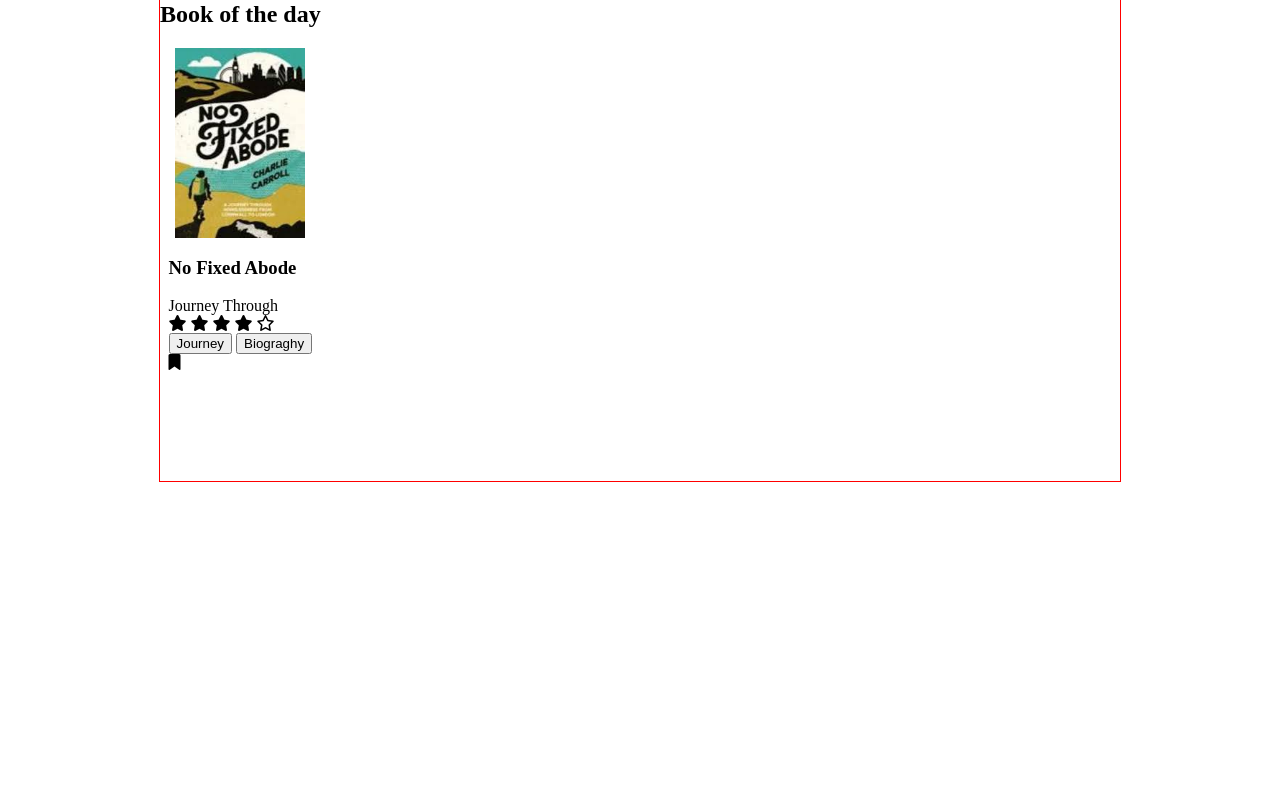
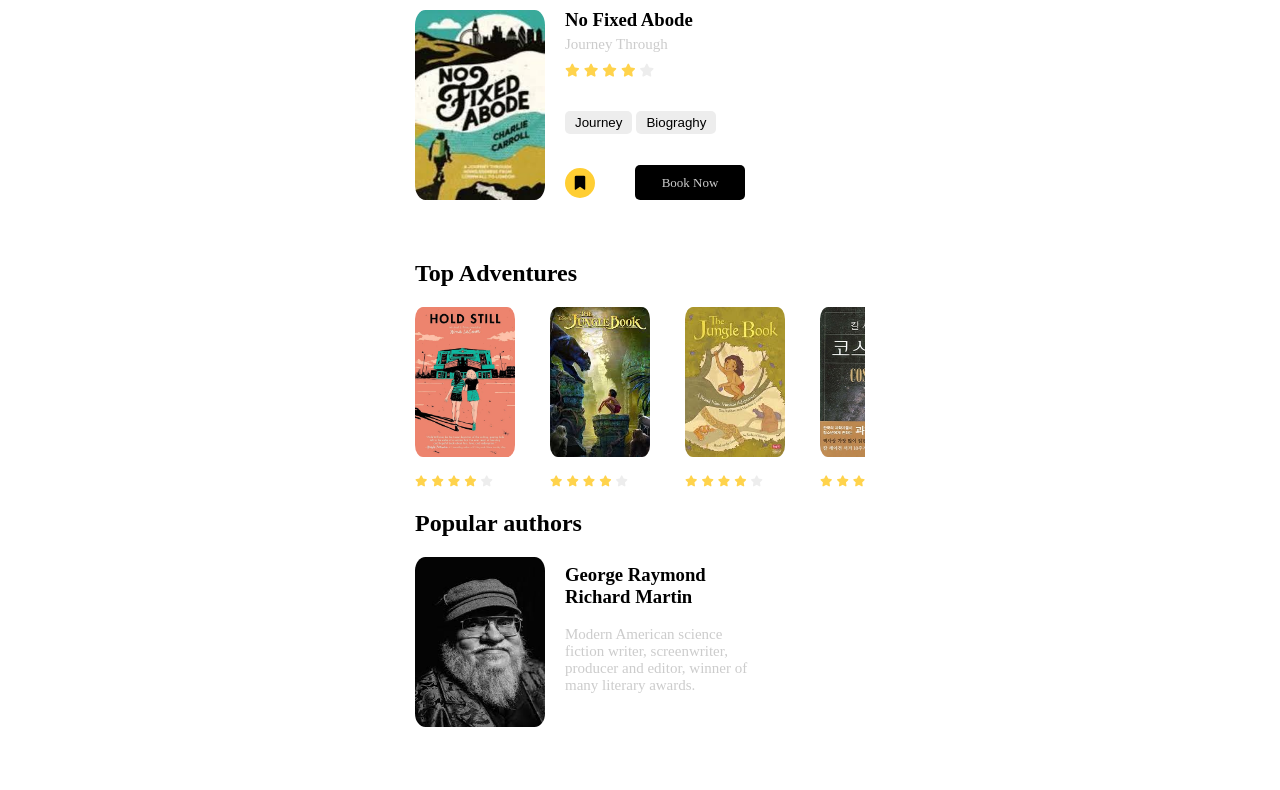
Before and after one commit to yyyn012/Kokoa-challenges, a plain HTML site: page index.html in a window 1280 px wide. Shown: the part 220-1010 px from the top of the page. Before the commit the page ends 800 px from the top, so only its background shows below. Drawn offline with Linux system fonts and the light colour scheme.

Commit message:
book challenge done

```diff
--- a/index.html
+++ b/index.html
@@ -11,11 +11,13 @@
     <title>library</title>
   </head>
   <body>
+    <div class="header-color">
       <header>
         <i class="fa-solid fa-bars"></i>
         <h2>library</h2>
         <i class="fa-solid fa-cart-shopping"></i>
       </header>
+    </div>
 
     <div class="search">
       <input type="text" placeholder="Search books..." maxlength="50" />
@@ -23,11 +25,11 @@
     </div>
 
     <div class="main">
-      <div class="bookDay">
       <div class="bookDay-wrap">
         <h2>Book of the day</h2>
         <img src="/img/no fixed abode.jpg" alt="no fixed abode" />
         <div class="bookDayInfo">
+          <div class="bookDayText">
             <h3>No Fixed Abode</h3>
             <span>Journey Through</span>
             <div class="star">
@@ -35,23 +37,82 @@
               <i class="fa-solid fa-star"></i>
               <i class="fa-solid fa-star"></i>
               <i class="fa-solid fa-star"></i>
-              <i class="fa-regular fa-star"></i>
+              <i class="fa-solid fa-star"></i>
             </div>
-            <div class="btn">
+          </div>
+
+          <div class="bookDay-btn">
             <button>Journey</button>
             <button>Biograghy</button>
           </div>
+          <div class="bookNow">
             <div class="bookMark">
               <i class="fa-solid fa-bookmark"></i>
             </div>
-            <div class="bookNow"></div>
+            <a href="#">Book Now</a>
           </div>
         </div>
       </div>
 
-      <div class="popular-authors">
-        <div class="authorsImg"></div>
-        <div class="authorsInfo"></div>
+      <div class="topAdventures-wrap">
+        <h2>Top Adventures</h2>
+        <div class="topAdventures">
+          <div class="img-wrap">
+            <img src="/img/hold still.jpg" alt="hold still" />
+            <div class="star">
+              <i class="fa-solid fa-star"></i>
+              <i class="fa-solid fa-star"></i>
+              <i class="fa-solid fa-star"></i>
+              <i class="fa-solid fa-star"></i>
+              <i class="fa-solid fa-star"></i>
+            </div>
+          </div>
+          <div class="img-wrap">
+            <img src="/img/jungle book.jpg" alt="jungle book" />
+            <div class="star">
+              <i class="fa-solid fa-star"></i>
+              <i class="fa-solid fa-star"></i>
+              <i class="fa-solid fa-star"></i>
+              <i class="fa-solid fa-star"></i>
+              <i class="fa-solid fa-star"></i>
+            </div>
+          </div>
+          <div class="img-wrap">
+            <img src="/img/junble book2.jpg" alt="jungle book2" />
+            <div class="star">
+              <i class="fa-solid fa-star"></i>
+              <i class="fa-solid fa-star"></i>
+              <i class="fa-solid fa-star"></i>
+              <i class="fa-solid fa-star"></i>
+              <i class="fa-solid fa-star"></i>
+            </div>
+          </div>
+          <div class="img-wrap">
+            <img src="/img/cosmos.jpg" alt="cosmos" />
+            <div class="star">
+              <i class="fa-solid fa-star"></i>
+              <i class="fa-solid fa-star"></i>
+              <i class="fa-solid fa-star"></i>
+              <i class="fa-solid fa-star"></i>
+              <i class="fa-solid fa-star"></i>
+            </div>
+          </div>
+        </div>
+      </div>
+
+      <div class="popular-wrap">
+        <h2>Popular authors</h2>
+        <img src="/img/author.jpg" alt="author" />
+        <div class="authorsInfo">
+          <h3>
+            George Raymond <br />
+            Richard Martin
+          </h3>
+          <span
+            >Modern American science fiction writer, screenwriter, producer and
+            editor, winner of many literary awards.</span
+          >
+        </div>
       </div>
     </div>
   </body>
--- a/style.css
+++ b/style.css
@@ -1,28 +1,48 @@
 body {
-  position: relative;
   padding: 0;
-  margin: 0;
+  margin: 0 auto;
+  width: 500px;
   height: 100vh;
   display: flex;
   justify-content: center;
   align-items: center;
   flex-direction: column;
+  box-sizing: border-box;
+  position: relative;
+}
+
+a {
+  color: #000;
+  text-decoration: none;
+}
+
+img {
+  border-radius: 8%;
+}
+
+.header-color {
+  position: absolute;
+  top: 0;
+  background-color: #ffce33;
+  width: 500px;
+  height: 100px;
 }
 
 header {
-  position: absolute;
-  top: 0;
-  background-color: #ffce33;
-  width: 100vw;
-  height: 100px;
+  width: 90%;
+  margin: 0 auto;
   display: flex;
-  justify-content: space-between;
+  justify-content: space-around;
   align-items: center;
   flex-direction: row;
 }
 
+header > i,
+header > h2 {
+  line-height: 50px;
+}
+
 header > i {
-  padding: 0 35px;
   font-size: 20px;
 }
 
@@ -32,7 +52,7 @@ header > i {
   display: flex;
   justify-content: center;
   align-items: center;
-  width: 75vw;
+  width: 400px;
   height: 70px;
   border: 1px solid #fff;
   border-radius: 40px;
@@ -42,7 +62,7 @@ header > i {
 
 .search > input {
   border: none;
-  width: 60vw;
+  width: 350px;
   height: 65px;
   outline: none;
 }
@@ -53,30 +73,174 @@ header > i {
 
 .search > i {
   position: absolute;
-  right: 30px;
+  right: 40px;
   cursor: pointer;
   color: #ccc;
 }
 
+.star > i {
+  color: #ffd34c;
+  font-size: 13px;
+  padding-top: 15px;
+}
+
+.star > i:last-child {
+  color: #ededed;
+}
+
 .main {
+  position: relative;
+  width: 500px;
+  height: 100%;
+  top: 160px;
+  display: flex;
+  flex-direction: column;
+  justify-content: center;
+  align-items: center;
+}
+
+.bookDay-wrap,
+.topAdventures-wrap,
+.popular-wrap {
   position: absolute;
-  border: 1px solid red;
-  width: 75vw;
-  height: 500px;
-  top: 200px;
+  width: 90%;
+  height: 300px;
 }
 
 .bookDay-wrap {
+  top: 0;
+}
+
+.bookDay-wrap > h2 {
   position: absolute;
   top: 0;
-  display: flex;
-  flex-direction: column;
-  justify-content: space-evenly;
-  align-items: center;
+  left: 0;
 }
 
 .bookDay-wrap > img {
+  position: absolute;
+  top: 70px;
+  left: 0;
   width: 130px;
   height: 190px;
   padding: 0;
 }
+
+.bookDay-wrap > .bookDayInfo {
+  position: absolute;
+  top: 50px;
+  left: 150px;
+  width: 180px;
+  height: 210px;
+  display: flex;
+  justify-content: space-between;
+  flex-direction: column;
+  align-items: left;
+}
+
+.bookDayText {
+  display: flex;
+  flex-direction: column;
+  justify-content: space-around;
+}
+
+.bookDayText > span {
+  position: absolute;
+  top: 43px;
+  color: #ccc;
+  font-size: 15px;
+  padding-top: 3px;
+}
+
+.bookDay-btn > button {
+  background-color: #ededed;
+  border: none;
+  border-radius: 5px;
+  padding: 4px 10px;
+  cursor: pointer;
+}
+
+.bookNow {
+  display: flex;
+  justify-content: space-between;
+  align-items: center;
+}
+
+.bookMark {
+  width: 30px;
+  height: 30px;
+  border: none;
+  border-radius: 50%;
+  background-color: #ffce33;
+  display: flex;
+  justify-content: center;
+  align-items: center;
+}
+
+.bookMark > i {
+  font-size: 14px;
+}
+
+.bookNow > a {
+  width: 110px;
+  height: 35px;
+  background-color: #000;
+  color: #ccc;
+  text-align: center;
+  line-height: 35px;
+  font-size: 13px;
+  border-radius: 5px;
+}
+
+/* Top Adventures */
+
+.topAdventures-wrap {
+  top: 300px;
+  overflow-x: hidden;
+}
+
+.topAdventures {
+  position: absolute;
+  left: 0;
+  display: flex;
+  justify-content: center;
+  align-items: center;
+  flex-direction: row;
+}
+
+.topAdventures > div {
+  padding-right: 35px;
+}
+
+.topAdventures > div > img {
+  width: 100px;
+  height: 150px;
+}
+
+.img-wrap > .star > i {
+  font-size: 11px;
+}
+
+/* popular author */
+
+.popular-wrap {
+  top: 550px;
+}
+
+.popular-wrap > img {
+  width: 130px;
+  height: 170px;
+}
+
+.authorsInfo {
+  position: absolute;
+  top: 55px;
+  left: 150px;
+}
+
+.authorsInfo > span {
+  color: #ccc;
+  display: inline-block;
+  width: 200px;
+  font-size: 15px;
+}
```
Also changed, not shown: img/author.jpg (added). Lines whose indentation alone changed are shown as unchanged.
